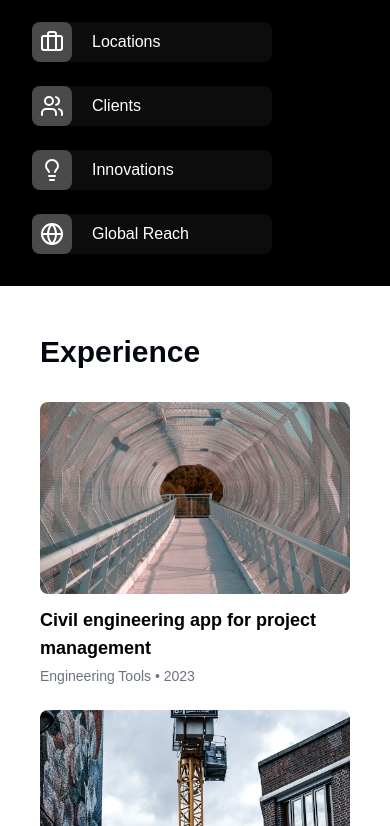
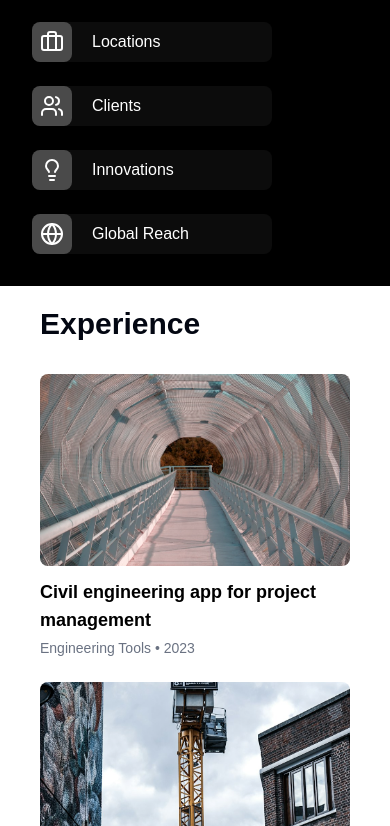
Before and after one commit to Amir-LOUATII/upwork_civil-engineer-portfolio, a Next.js app: page / in a window 390 px wide. Shown: the part 1174-2000 px from the top of the page. Built offline with nearby package versions, Linux system fonts and the light colour scheme.

Commit message:
refactor: adjust section padding for improved layout consistency

```diff
--- a/app/globals.css
+++ b/app/globals.css
@@ -26,5 +26,5 @@ body {
 }
 
 .section {
-  @apply bg-white py-12 px-4 sm:px-8 lg:px-16;
+  @apply bg-white  py-5 sm:py-6 md:py-8 lg:py-12 px-4 sm:px-8 lg:px-16;
 }
```
